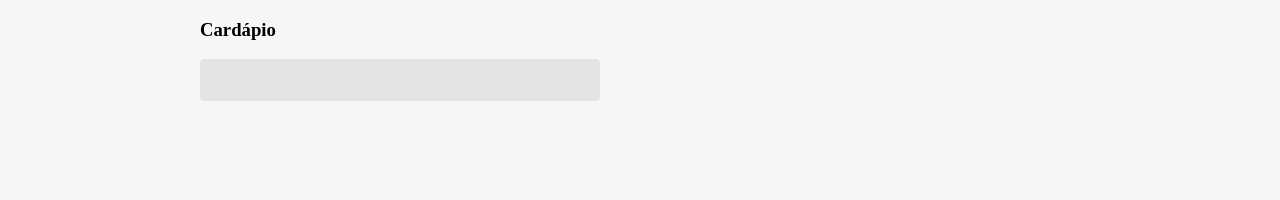
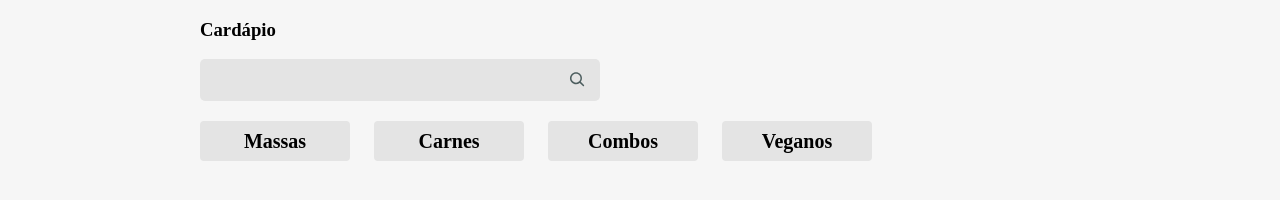
Before and after one commit to Felipewiiu/Aluroni, a React (Create React App) app: page / in a window 1280 px wide. Shown: the part 458-658 px from the top of the page. Built offline with nearby package versions, Linux system fonts and the light colour scheme; a web font is replaced by a local one.

Commit message:
Criando as opções de filtro

```diff
--- a/package.json
+++ b/package.json
@@ -13,6 +13,7 @@
     "normalize.css": "^8.0.1",
     "react": "^18.2.0",
     "react-dom": "^18.2.0",
+    "react-icons": "^4.8.0",
     "react-scripts": "5.0.1",
     "typescript": "^4.9.5",
     "web-vitals": "^2.1.4"
--- a/src/pages/Buscador/index.tsx
+++ b/src/pages/Buscador/index.tsx
@@ -1,5 +1,6 @@
 import React from "react"
 import styles from "./Buscador.module.scss"
+import { CgSearch } from "react-icons/cg"
 
 interface Props{
     busca: string,
@@ -14,6 +15,10 @@
         value={busca}
         onChange={(evento) => setBusca(evento.target.value)}
       />
+      <CgSearch
+        size={20}
+        color="#4C5D5E"
+      />
     </div>
   )
 }
--- a/src/pages/Cardapio/Cardapio.module.scss
+++ b/src/pages/Cardapio/Cardapio.module.scss
@@ -55,4 +55,12 @@
     font-size: 3rem;
     margin-bottom: 30px;
   }
+  &__filtros {
+    align-items: center;
+    display: flex;
+    flex-wrap: wrap;
+    justify-content: space-between;
+    margin-bottom: 30px;
+    width: 100%;
+  }
 }
--- /dev/null
+++ b/src/pages/Cardapio/Filtros/Filtros.module.scss
@@ -0,0 +1,27 @@
+@import "styles/variaveis";
+
+.filtros {
+  display: flex;
+  gap: 24px;
+  flex-wrap: wrap;
+  margin: 20px 0;
+  &__filtro {
+    align-items: center;
+    background-color: $grey;
+    border: none;
+    border-radius: 4px;
+    display: flex;
+    font-size: 1.25rem;
+    font-weight: bold;
+    height: 40px;
+    justify-content: center;
+    width: 150px;
+    &--ativo {
+      background-color: $blue;
+      color: white;
+    }
+    &:hover {
+      cursor: pointer;
+    }
+  }
+}
--- /dev/null
+++ b/src/pages/Cardapio/Filtros/filtros.json
@@ -0,0 +1,18 @@
+[
+    {
+      "label": "Massas",
+      "id": 1
+    },
+    {
+      "label": "Carnes",
+      "id": 2
+    },
+    {
+      "label": "Combos",
+      "id": 3
+    },
+    {
+      "label": "Veganos",
+      "id": 4
+    }
+  ]
--- /dev/null
+++ b/src/pages/Cardapio/Filtros/index.tsx
@@ -0,0 +1,27 @@
+import React from 'react'
+import filtros from './filtros.json'
+import styles from './Filtros.module.scss'
+
+type Iopcao = typeof filtros[0] // esse é mais um exemplo de se criar uma interface
+
+// interface Opcao {
+//   id: number
+//   label: string
+// }
+
+export default function Filtros() {
+
+  function selecionarFiltro(opcao: Iopcao){
+
+  }
+
+  return (
+    <div className={styles.filtros}>
+      {filtros.map((opcao) =>(
+        <button className={styles.filtros__filtro} key={opcao.id} onClick={() => selecionarFiltro(opcao)} >
+          {opcao.label}
+        </button>
+      ))}
+    </div>
+  )
+}
--- a/src/pages/Cardapio/index.tsx
+++ b/src/pages/Cardapio/index.tsx
@@ -3,6 +3,7 @@
 import { ReactComponent as Logo } from "../../assets/logo.svg";
 import Buscador from "pages/Buscador";
 import { useState } from "react"
+import Filtros from "./Filtros";
 
 export default function Cardapio() {
   const [busca, setBusca] = useState("")
@@ -25,6 +26,9 @@
             busca={busca}
             setBusca={setBusca}
           />
+          <div className={Styles.cardapio__filtros}>
+            <Filtros/>
+          </div>
         </section>
 
     </main>
```
Also changed, not shown: 2 other files (tests, documents, lock files or other folders).
